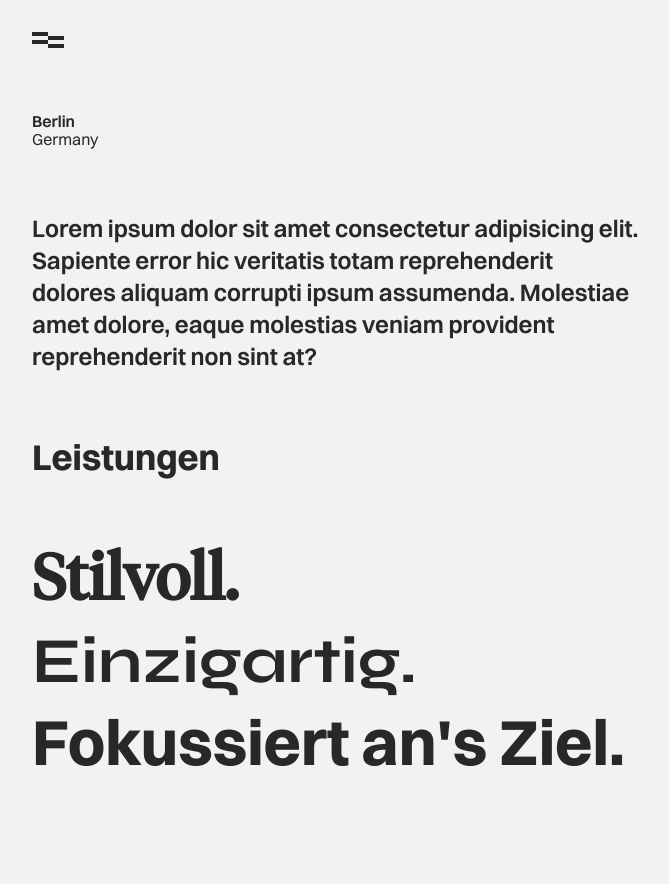
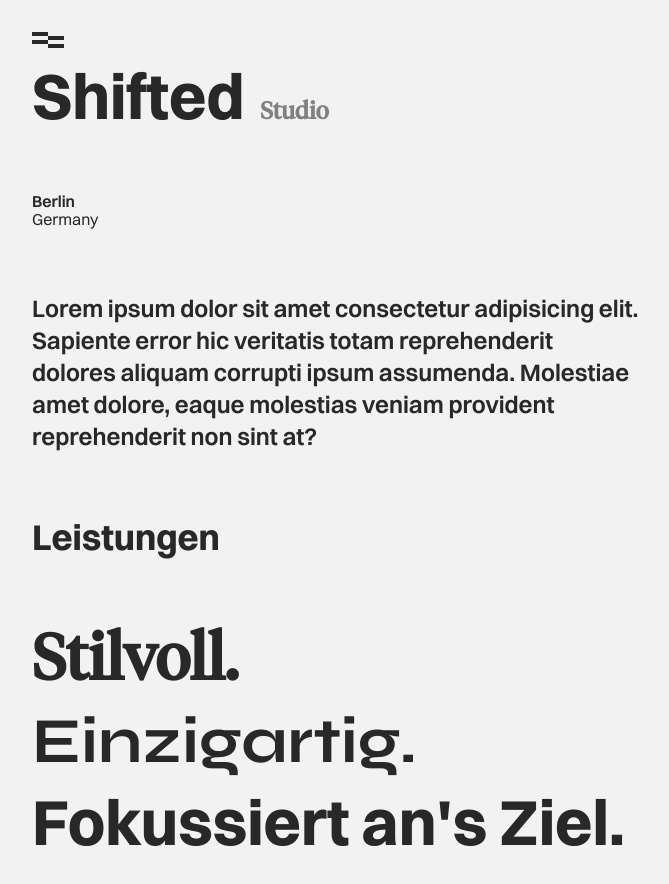
Before and after one commit to JuliusNiedermeier/shiftedstudio, a Next.js app: page / in a window 1280 px wide. Shown: the top 884 px of the page, without its empty margins (0-669 px from the left). Built offline with nearby package versions, Linux system fonts and the light colour scheme.

Commit message:
Added basic header

```diff
--- a/src/app/layout.tsx
+++ b/src/app/layout.tsx
@@ -4,6 +4,7 @@ import "./globals.css";
 import { novar, switzer, syne, tiemposHeadline } from "@/fonts";
 import { useEffect } from "react";
 import Lenis from "lenis";
+import { SiteLogo } from "@/components/site-logo";
 
 export default function RootLayout({
   children,
@@ -28,6 +29,17 @@ export default function RootLayout({
       <body
         className={`${switzer.variable} ${tiemposHeadline.variable} ${novar.variable} ${syne.variable} font-sans text-body antialiased bg-background-primary text-foreground-primary`}
       >
+        <header className="flex sticky top-0 p-8">
+          <div>
+            <SiteLogo />
+            <div className="mt-4 flex gap-4 items-end">
+              <div className="text-heading-lg" style={{ lineHeight: "100%" }}>
+                Shifted
+              </div>
+              <div className="font-serif text-foreground-secondary">Studio</div>
+            </div>
+          </div>
+        </header>
         {children}
       </body>
     </html>
--- a/src/app/page.tsx
+++ b/src/app/page.tsx
@@ -39,8 +39,6 @@ const services: Service[] = [
 export default function Home() {
   return (
     <div className="p-8 flex flex-col gap-16">
-      <SiteLogo />
-
       <div>
         <div className="text-label-primary">Berlin</div>
         <div className="text-label-secondary">Germany</div>
```
